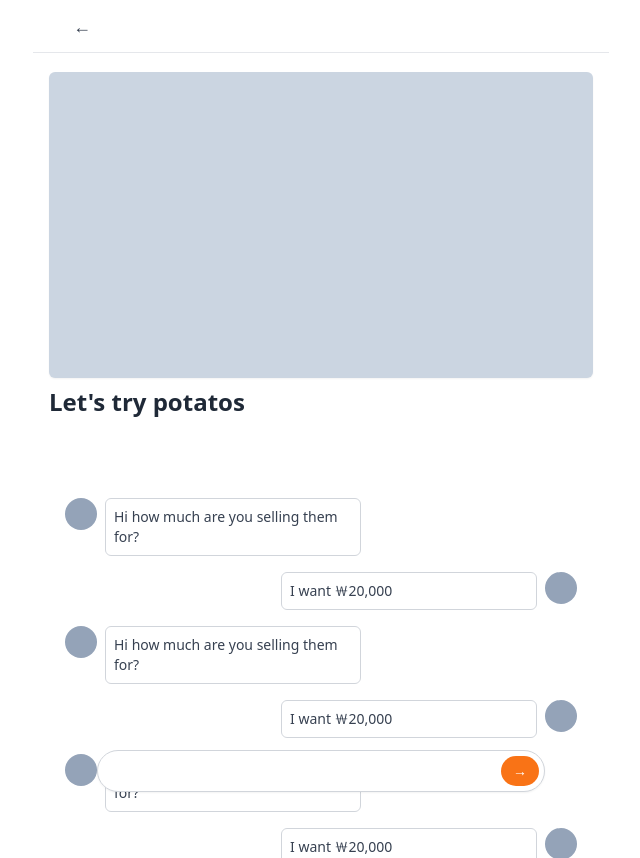
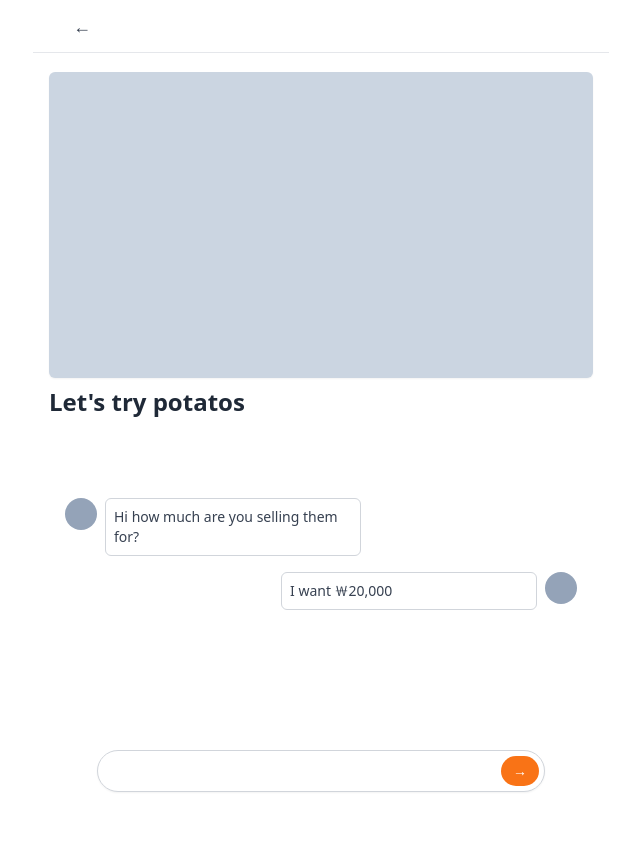
Before and after one commit to tiyang0110/nextj-carrot, a Next.js app: page /live/1 in a window 1280 px wide. Shown: the whole page, without its empty margins (319-959 px from the left). Built offline with nearby package versions, Linux system fonts and the light colour scheme.

Commit message:
6.1 차례

```diff
--- a/components/addButton.tsx
+++ b/components/addButton.tsx
@@ -1,5 +1,12 @@
-export default function AddButton(){
+import Link from "next/link";
+
+interface LinkProps{
+  link: string;
+}
+
+export default function AddButton({link}:LinkProps){
   return (
+    <Link href={link}>
       <button className="fixed bottom-24 hover:bg-orange-500 cursor-pointer right-5 bg-orange-400 rounded-full text-white p-4 shadow-sm">
         <svg
           className="h-6 w-6"
@@ -17,5 +24,6 @@ export default function AddButton(){
           />
         </svg>
       </button>
+    </Link>
   );
 }
--- /dev/null
+++ b/components/chatBubble.tsx
@@ -0,0 +1,17 @@
+import { cls } from "../libs/utils";
+
+interface ChatBubbleProps{
+  isMyChat?: boolean;
+  children: string;
+}
+
+export default function ChatBubble({isMyChat, children}:ChatBubbleProps){
+  return (
+    <div className={cls("flex items-start space-x-2", isMyChat ? "flex-row-reverse space-x-reverse" : "")}>
+      <div className="w-8 h-8 rounded-full bg-slate-400" />
+      <div className="w-1/2 text-sm text-gray-700 p-2 border border-gray-300 rounded-md">
+          <p>{children}</p>
+      </div>
+    </div>
+  );
+}
--- /dev/null
+++ b/components/chatInput.tsx
@@ -0,0 +1,14 @@
+const ChatInput = () => {
+  return (
+    <div className="fixed w-full mx-auto max-w-md bottom-2 left-0 inset-x-0">
+      <div className="flex items-center relative">
+        <input type="text" className="shadow-sm rounded-full w-full border-gray-300 focus:ring-orange-500 focus:outline-none focus:border-orange-500 pr-12"/>
+        <div className="absolute inset-y-0 flex py-1.5 pr-1.5 right-0">
+          <button className="flex focus:ring-2 focus:ring-offset-2 focus:ring-orange-500 items-center bg-orange-500 hover:bg-orange-600 rounded-full px-3 text-sm text-white">&rarr;</button>
+        </div>
+      </div>
+    </div>
+  )
+}
+
+export default ChatInput;
--- /dev/null
+++ b/components/liveItem.tsx
@@ -0,0 +1,13 @@
+interface LiveItemProps{
+  title: string;
+  key: number;
+}
+
+export default function LiveItem({title, key}:LiveItemProps){
+  return (
+    <div className="pt-4 px-4" key={key}>
+      <div className="w-full rounded-md shadow-sm bg-slate-300 aspect-video" />
+      <h3 className="text-gray-700 text-lg mt-2">{title}</h3>
+    </div>
+  );
+}
--- a/pages/chats/[id].tsx
+++ b/pages/chats/[id].tsx
@@ -1,36 +1,16 @@
 import type { NextPage } from "next";
+import ChatBubble from "../../components/chatBubble";
+import ChatInput from "../../components/chatInput";
 import Layout from "../../components/layout";
 
 const ChatDetail: NextPage = () => {
   return (
     <Layout canGoBack>
       <div className="py-10 px-4 space-y-4">
-        <div className="flex items-start space-x-2">
-          <div className="w-8 h-8 rounded-full bg-slate-400" />
-          <div className="w-1/2 text-sm text-gray-700 p-2 border border-gray-300 rounded-md">
-              <p>Hi how much are you selling them for?</p>
-          </div>
-        </div>
-        <div className="flex flex-row-reverse items-start space-x-2 space-x-reverse">
-          <div className="w-8 h-8 rounded-full bg-slate-400"/>
-          <div className="w-1/2 text-sm text-gray-700 p-2 border border-gray-300 rounded-md">
-              <p>I want ￦20,000</p>
-          </div>
-        </div>
-        <div className="flex items-start space-x-2">
-          <div className="w-8 h-8 rounded-full bg-slate-400"/>
-          <div className="w-1/2 text-sm text-gray-700 p-2 border border-gray-300 rounded-md">
-              <p>미쳤어</p>
-          </div>
-        </div>
-        <div className="fixed w-full mx-auto max-w-md bottom-2 left-0 inset-x-0">
-          <div className="flex items-center relative">
-            <input type="text" className="shadow-sm rounded-full w-full border-gray-300 focus:ring-orange-500 focus:outline-none focus:border-orange-500 pr-12"/>
-            <div className="absolute inset-y-0 flex py-1.5 pr-1.5 right-0">
-              <button className="flex focus:ring-2 focus:ring-offset-2 focus:ring-orange-500 items-center bg-orange-500 hover:bg-orange-600 rounded-full px-3 text-sm text-white">&rarr;</button>
-            </div>
-          </div>
-        </div>
+        <ChatBubble>Hi how much are you selling them for?</ChatBubble>
+        <ChatBubble isMyChat>I want ￦20,000</ChatBubble>
+        <ChatBubble>미쳤어</ChatBubble>
+        <ChatInput />
       </div>
     </Layout>
   );
--- a/pages/community/index.tsx
+++ b/pages/community/index.tsx
@@ -32,7 +32,7 @@ const Community: NextPage = () => {
             </div>
           </div>
         ))}
-        <AddButton />
+        <AddButton link="/community/write" />
       </div>
     </Layout>
   );
--- a/pages/index.tsx
+++ b/pages/index.tsx
@@ -54,7 +54,7 @@ const Home: NextPage = () => {
             </div>
           </div>
         ))}
-        <AddButton />
+        <AddButton link="/items/upload" />
       </div>
     </Layout>
   );
--- a/pages/live/[id].tsx
+++ b/pages/live/[id].tsx
@@ -1,4 +1,6 @@
 import type { NextPage } from "next";
+import ChatBubble from "../../components/chatBubble";
+import ChatInput from "../../components/chatInput";
 import Layout from "../../components/layout";
 
 const LiveDetail: NextPage = () => {
@@ -8,123 +10,10 @@ const LiveDetail: NextPage = () => {
         <div className="w-full rounded-md shadow-sm bg-slate-300 aspect-video" />
         <h3 className="text-gray-800 font-semibold text-2xl mt-2">Let's try potatos</h3>
         <div className="py-10 pb-16 px-4 space-y-4 mt-10 h-[50vh] overflow-y-scroll">
-          <div className="flex items-start space-x-2">
-            <div className="w-8 h-8 rounded-full bg-slate-400" />
-            <div className="w-1/2 text-sm text-gray-700 p-2 border border-gray-300 rounded-md">
-                <p>Hi how much are you selling them for?</p>
-            </div>
-          </div>
-          <div className="flex flex-row-reverse items-start space-x-2 space-x-reverse">
-            <div className="w-8 h-8 rounded-full bg-slate-400"/>
-            <div className="w-1/2 text-sm text-gray-700 p-2 border border-gray-300 rounded-md">
-                <p>I want ￦20,000</p>
-            </div>
-          </div>
-          <div className="flex items-start space-x-2">
-            <div className="w-8 h-8 rounded-full bg-slate-400" />
-            <div className="w-1/2 text-sm text-gray-700 p-2 border border-gray-300 rounded-md">
-                <p>Hi how much are you selling them for?</p>
-            </div>
-          </div>
-          <div className="flex flex-row-reverse items-start space-x-2 space-x-reverse">
-            <div className="w-8 h-8 rounded-full bg-slate-400"/>
-            <div className="w-1/2 text-sm text-gray-700 p-2 border border-gray-300 rounded-md">
-                <p>I want ￦20,000</p>
-            </div>
-          </div>
-          <div className="flex items-start space-x-2">
-            <div className="w-8 h-8 rounded-full bg-slate-400" />
-            <div className="w-1/2 text-sm text-gray-700 p-2 border border-gray-300 rounded-md">
-                <p>Hi how much are you selling them for?</p>
-            </div>
-          </div>
-          <div className="flex flex-row-reverse items-start space-x-2 space-x-reverse">
-            <div className="w-8 h-8 rounded-full bg-slate-400"/>
-            <div className="w-1/2 text-sm text-gray-700 p-2 border border-gray-300 rounded-md">
-                <p>I want ￦20,000</p>
-            </div>
-          </div>
-          <div className="flex items-start space-x-2">
-            <div className="w-8 h-8 rounded-full bg-slate-400" />
-            <div className="w-1/2 text-sm text-gray-700 p-2 border border-gray-300 rounded-md">
-                <p>Hi how much are you selling them for?</p>
-            </div>
-          </div>
-          <div className="flex flex-row-reverse items-start space-x-2 space-x-reverse">
-            <div className="w-8 h-8 rounded-full bg-slate-400"/>
-            <div className="w-1/2 text-sm text-gray-700 p-2 border border-gray-300 rounded-md">
-                <p>I want ￦20,000</p>
-            </div>
-          </div>
-          <div className="flex items-start space-x-2">
-            <div className="w-8 h-8 rounded-full bg-slate-400" />
-            <div className="w-1/2 text-sm text-gray-700 p-2 border border-gray-300 rounded-md">
-                <p>Hi how much are you selling them for?</p>
-            </div>
-          </div>
-          <div className="flex flex-row-reverse items-start space-x-2 space-x-reverse">
-            <div className="w-8 h-8 rounded-full bg-slate-400"/>
-            <div className="w-1/2 text-sm text-gray-700 p-2 border border-gray-300 rounded-md">
-                <p>I want ￦20,000</p>
-            </div>
-          </div>
-          <div className="flex items-start space-x-2">
-            <div className="w-8 h-8 rounded-full bg-slate-400" />
-            <div className="w-1/2 text-sm text-gray-700 p-2 border border-gray-300 rounded-md">
-                <p>Hi how much are you selling them for?</p>
-            </div>
-          </div>
-          <div className="flex flex-row-reverse items-start space-x-2 space-x-reverse">
-            <div className="w-8 h-8 rounded-full bg-slate-400"/>
-            <div className="w-1/2 text-sm text-gray-700 p-2 border border-gray-300 rounded-md">
-                <p>I want ￦20,000</p>
-            </div>
-          </div>
-          <div className="flex items-start space-x-2">
-            <div className="w-8 h-8 rounded-full bg-slate-400" />
-            <div className="w-1/2 text-sm text-gray-700 p-2 border border-gray-300 rounded-md">
-                <p>Hi how much are you selling them for?</p>
-            </div>
-          </div>
-          <div className="flex flex-row-reverse items-start space-x-2 space-x-reverse">
-            <div className="w-8 h-8 rounded-full bg-slate-400"/>
-            <div className="w-1/2 text-sm text-gray-700 p-2 border border-gray-300 rounded-md">
-                <p>I want ￦20,000</p>
-            </div>
-          </div>
-          <div className="flex items-start space-x-2">
-            <div className="w-8 h-8 rounded-full bg-slate-400" />
-            <div className="w-1/2 text-sm text-gray-700 p-2 border border-gray-300 rounded-md">
-                <p>Hi how much are you selling them for?</p>
-            </div>
-          </div>
-          <div className="flex flex-row-reverse items-start space-x-2 space-x-reverse">
-            <div className="w-8 h-8 rounded-full bg-slate-400"/>
-            <div className="w-1/2 text-sm text-gray-700 p-2 border border-gray-300 rounded-md">
-                <p>I want ￦20,000</p>
-            </div>
-          </div>
-          <div className="flex items-start space-x-2">
-            <div className="w-8 h-8 rounded-full bg-slate-400" />
-            <div className="w-1/2 text-sm text-gray-700 p-2 border border-gray-300 rounded-md">
-                <p>Hi how much are you selling them for?</p>
-            </div>
-          </div>
-          <div className="flex flex-row-reverse items-start space-x-2 space-x-reverse">
-            <div className="w-8 h-8 rounded-full bg-slate-400"/>
-            <div className="w-1/2 text-sm text-gray-700 p-2 border border-gray-300 rounded-md">
-                <p>I want ￦20,000</p>
-            </div>
-          </div>
+          <ChatBubble>Hi how much are you selling them for?</ChatBubble>
+          <ChatBubble isMyChat>I want ￦20,000</ChatBubble>
         </div>
-        <div className="fixed w-full mx-auto max-w-md bottom-2 left-0 inset-x-0">
-          <div className="flex items-center relative">
-            <input type="text" className="shadow-sm rounded-full w-full border-gray-300 focus:ring-orange-500 focus:outline-none focus:border-orange-500 pr-12"/>
-            <div className="absolute inset-y-0 flex py-1.5 pr-1.5 right-0">
-              <button className="flex focus:ring-2 focus:ring-offset-2 focus:ring-orange-500 items-center bg-orange-500 hover:bg-orange-600 rounded-full px-3 text-sm text-white">&rarr;</button>
-            </div>
-          </div>
-        </div>
+        <ChatInput />
       </div>
     </Layout>
   );
```
Also changed, not shown: components/layout.tsx (+11 -0 lines), pages/live/index.tsx (+4 -11 lines). Lines whose indentation alone changed are shown as unchanged.
